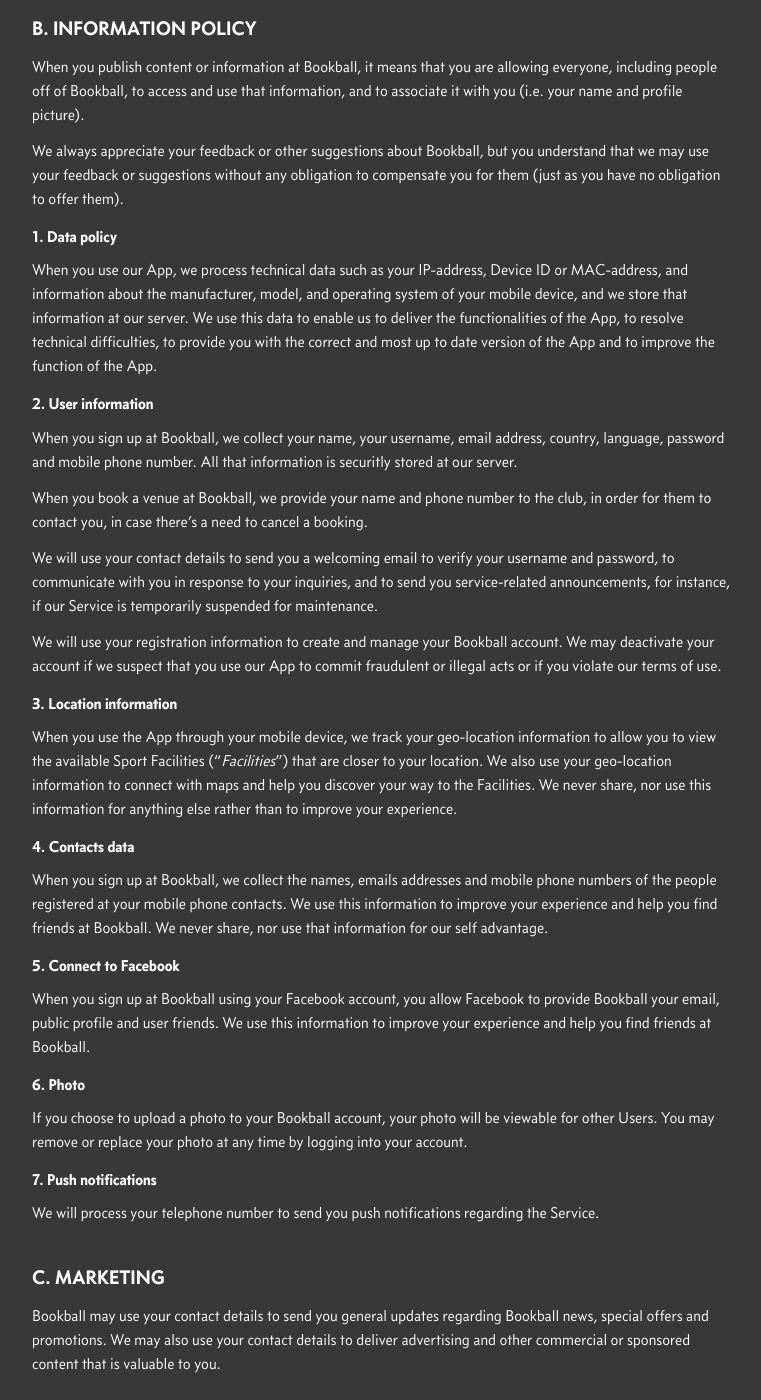
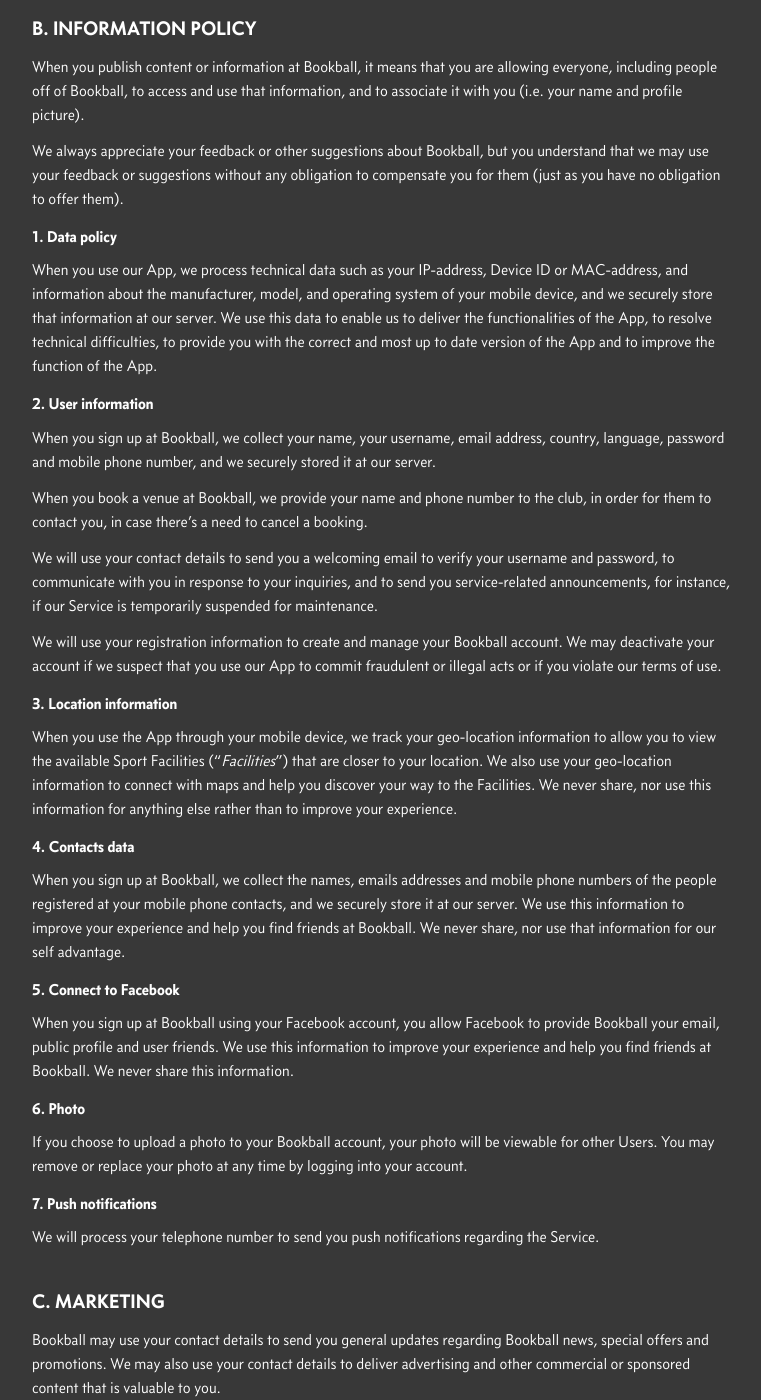
Before and after one commit to bookball/bookball-site, a Jekyll site: the page built from terms-and-conditions.md, in a window 1280 px wide and 1400 px high, scrolled down 7561 px. Shown: the whole window, without its empty margins (256-1017 px from the left). Built offline with Jekyll 4.4.1, drawn with Linux system fonts in a browser that asks for light colours.

Commit message:
Update terms-and-conditions.md

```diff
--- a/terms-and-conditions.md
+++ b/terms-and-conditions.md
@@ -253,11 +253,11 @@
 
 ### 1. Data policy
 
-When you use our App, we process technical data such as your IP-address, Device ID or MAC-address, and information about the manufacturer, model, and operating system of your mobile device, and we store that information at our server. We use this data to enable us to deliver the functionalities of the App, to resolve technical difficulties, to provide you with the correct and most up to date version of the App and to improve the function of the App.
+When you use our App, we process technical data such as your IP-address, Device ID or MAC-address, and information about the manufacturer, model, and operating system of your mobile device, and we securely store that information at our server. We use this data to enable us to deliver the functionalities of the App, to resolve technical difficulties, to provide you with the correct and most up to date version of the App and to improve the function of the App.
 
 ### 2. User information
 
-When you sign up at Bookball, we collect your name, your username, email address, country, language, password and mobile phone number. All that information is securitly stored at our server.
+When you sign up at Bookball, we collect your name, your username, email address, country, language, password and mobile phone number, and we securely stored it at our server.
 
 When you book a venue at Bookball, we provide your name and phone number to the club, in order for them to contact you, in case there’s a need to cancel a booking.
 
@@ -271,11 +271,11 @@
 
 ### 4. Contacts data
 
-When you sign up at Bookball, we collect the names, emails addresses and mobile phone numbers of the people registered at your mobile phone contacts. We use this information to improve your experience and help you find friends at Bookball. We never share, nor use that information for our self advantage.
+When you sign up at Bookball, we collect the names, emails addresses and mobile phone numbers of the people registered at your mobile phone contacts, and we securely store it at our server. We use this information to improve your experience and help you find friends at Bookball. We never share, nor use that information for our self advantage.
 
 ### 5. Connect to Facebook
 
-When you sign up at Bookball using your Facebook account, you allow Facebook to provide Bookball your email, public profile and user friends. We use this information to improve your experience and help you find friends at Bookball.
+When you sign up at Bookball using your Facebook account, you allow Facebook to provide Bookball your email, public profile and user friends. We use this information to improve your experience and help you find friends at Bookball. We never share this information.
 
 ### 6. Photo
 
```
